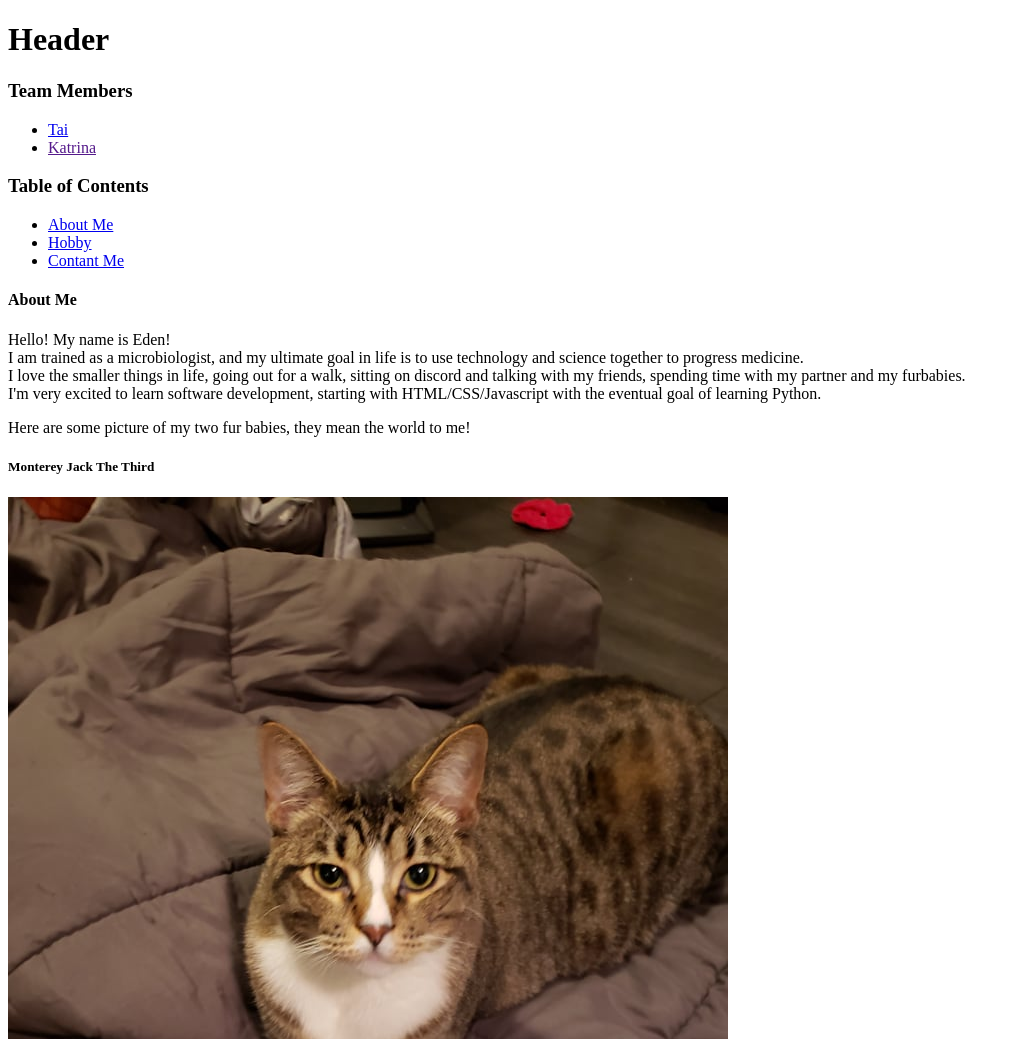
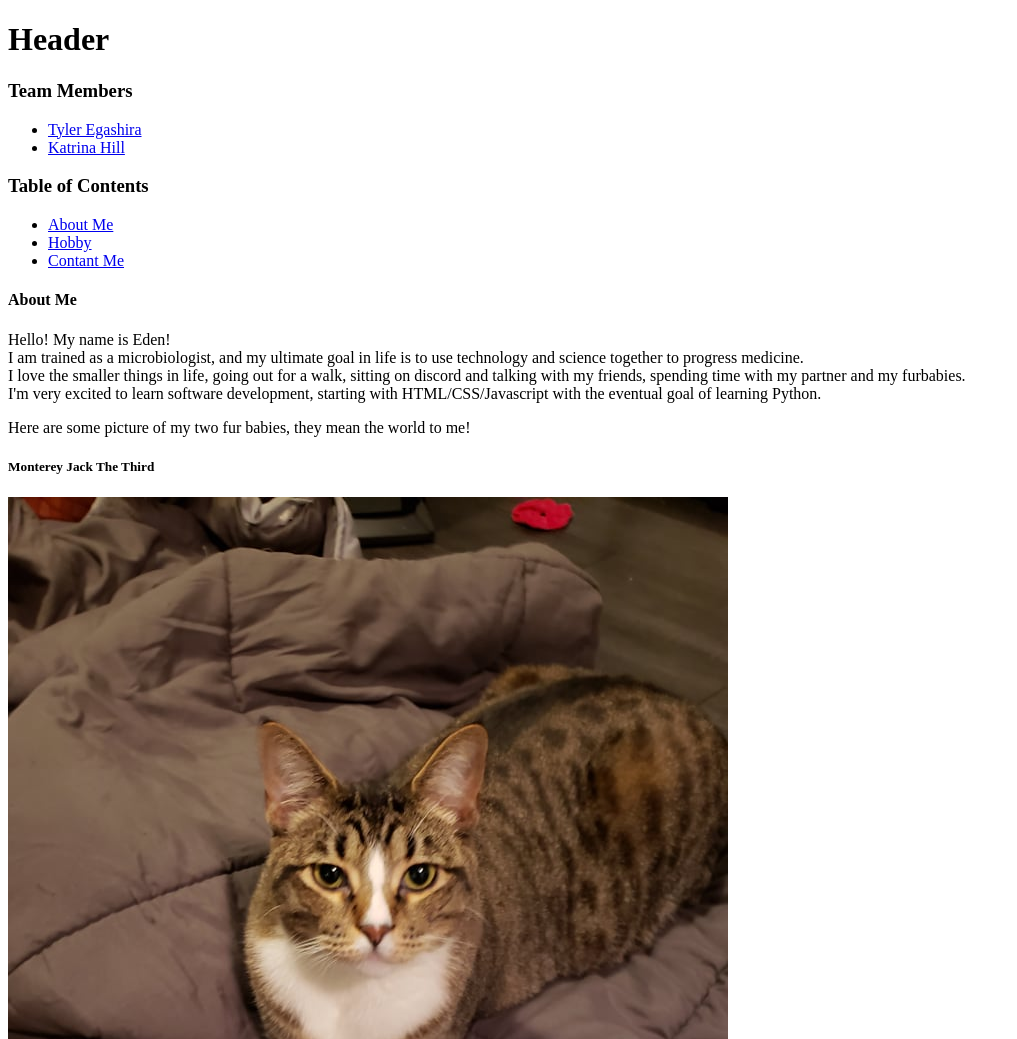
Before and after one commit to eden-brekke/vigilant-fortnight, a plain HTML site: page index.html in a window 1280 px wide. Shown: the top 1039 px of the page, without its empty margins (0-1017 px from the left). Drawn offline with Linux system fonts and the light colour scheme.

Commit message:
Minor Syntax Changes

```diff
--- a/index.html
+++ b/index.html
@@ -3,25 +3,26 @@
 <html>
     <head>
         <meta charset="utf-8">
+        <meta name="author" content="Eden Brekke">
         <title>Code 102 Lab04</title>
     </head>
     <body>
         <header>
             <h1>Header</h1>
-
         </header>
         <h3>Team Members</h3>
         <ul>
-            <!-- <li><a href="https>//example.com"></a></li> -->
-            <li><a href="https://wildwoodwaltz.github.io/Waffleiron/">Tai</a></li>
-            <li><a href="">Katrina</a></li>
+            <li><a href="https://wildwoodwaltz.github.io/Waffleiron/">Tyler Egashira</a></li>
+            <li><a href="https://khill365.github.io/lab-04-html/">Katrina Hill</a></li>
         </ul>
+
         <h3>Table of Contents</h3>
         <ul>
             <li><a href="#About Me">About Me</a></li>
             <li><a href="#Hobby">Hobby</a></li>
             <li><a href="#Contact Me">Contant Me</a></li>
         </ul>
+
         <h4 id="About Me">About Me</h4>
             <p>Hello! My name is Eden! <br>
             I am trained as a microbiologist, and my ultimate goal in life is to use technology and science together to progress medicine. <br>
```
